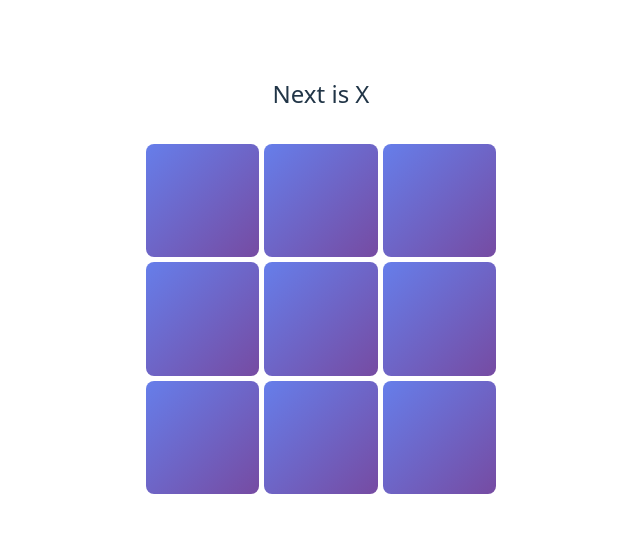
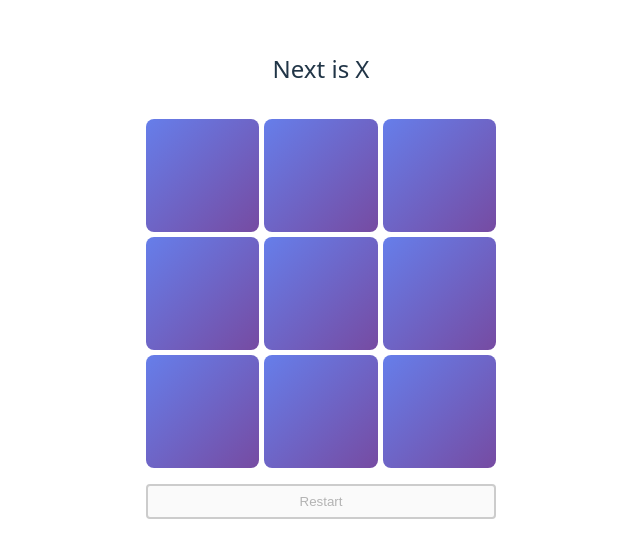
Before and after one commit to Nikolay-S-Nikolov/Tic-Tac-Toe, a React (Vite) app: page / in a window 1280 px wide. Shown: the part 115-672 px from the top of the page, without its empty margins (319-959 px from the left). Built offline with nearby package versions, Linux system fonts and the light colour scheme.

Commit message:
Add RestartButton component, restart functionality and css

```diff
--- a/src/components/Board.jsx
+++ b/src/components/Board.jsx
@@ -1,6 +1,7 @@
 import { useState } from "react";
 import Square from "./Square.jsx";
 import Status from "./Status.jsx";
+import RestartButton from "./RestartButton.jsx";
 
 export default function Board() {
     const [squareValues, setsquareValues] = useState(Array(9).fill(null));
@@ -14,7 +15,10 @@ export default function Board() {
         oldsquareValues[index] = xIsNext ? 'X' : 'O';
         setsquareValues(oldsquareValues);
         setXIsNext(next => !next);
+    };
 
+    const onRestartHandler = () => {
+        setsquareValues(Array(9).fill(null));
     };
 
     const winner = showWinner(squareValues);
@@ -34,6 +38,7 @@ export default function Board() {
                 />)
                 }
             </div>
+            <RestartButton endGame={(!gameOwer && !winner)} restartHendler={onRestartHandler} />
         </div>
     );
 };
--- /dev/null
+++ b/src/components/RestartButton.jsx
@@ -0,0 +1,7 @@
+export default function RestartButton({endGame, restartHendler}) {
+    return (
+        <button className="restart-btn" disabled={endGame} onClick={restartHendler}>
+            Restart
+        </button>
+    )
+}
--- a/src/index.css
+++ b/src/index.css
@@ -47,7 +47,7 @@ h1 {
   }
 }
 
-.status{
+.status {
   margin-bottom: 1rem;
   font-size: 1.5rem;
   font-weight: 500;
@@ -107,5 +107,39 @@ h1 {
     /* Press down */
   }
 }
+/* end components custom css */
 
-/* end components custom css */
+/* start components reset button css */
+@layer utilities {
+
+  .restart-btn {
+    padding: 0.5rem 1rem;
+    border: 2px solid #ccc;
+    border-radius: 4px;
+    transition: border-color 0.3s;
+  }
+
+  .restart-btn:enabled {
+    animation: shake 0.7s ease-in-out;
+  }
+
+  @keyframes shake {
+    0%,
+    100% {
+      transform: translateX(0);
+    }
+
+    25% {
+      transform: translateX(-5px);
+    }
+
+    75% {
+      transform: translateX(5px);
+    }
+  }
+
+  .restart-btn:enabled:hover {
+    background: #e0e0e0;
+  }
+}
+/* end components reset button css */
```
Also changed, not shown: 1 other file (tests, documents, lock files or other folders).
